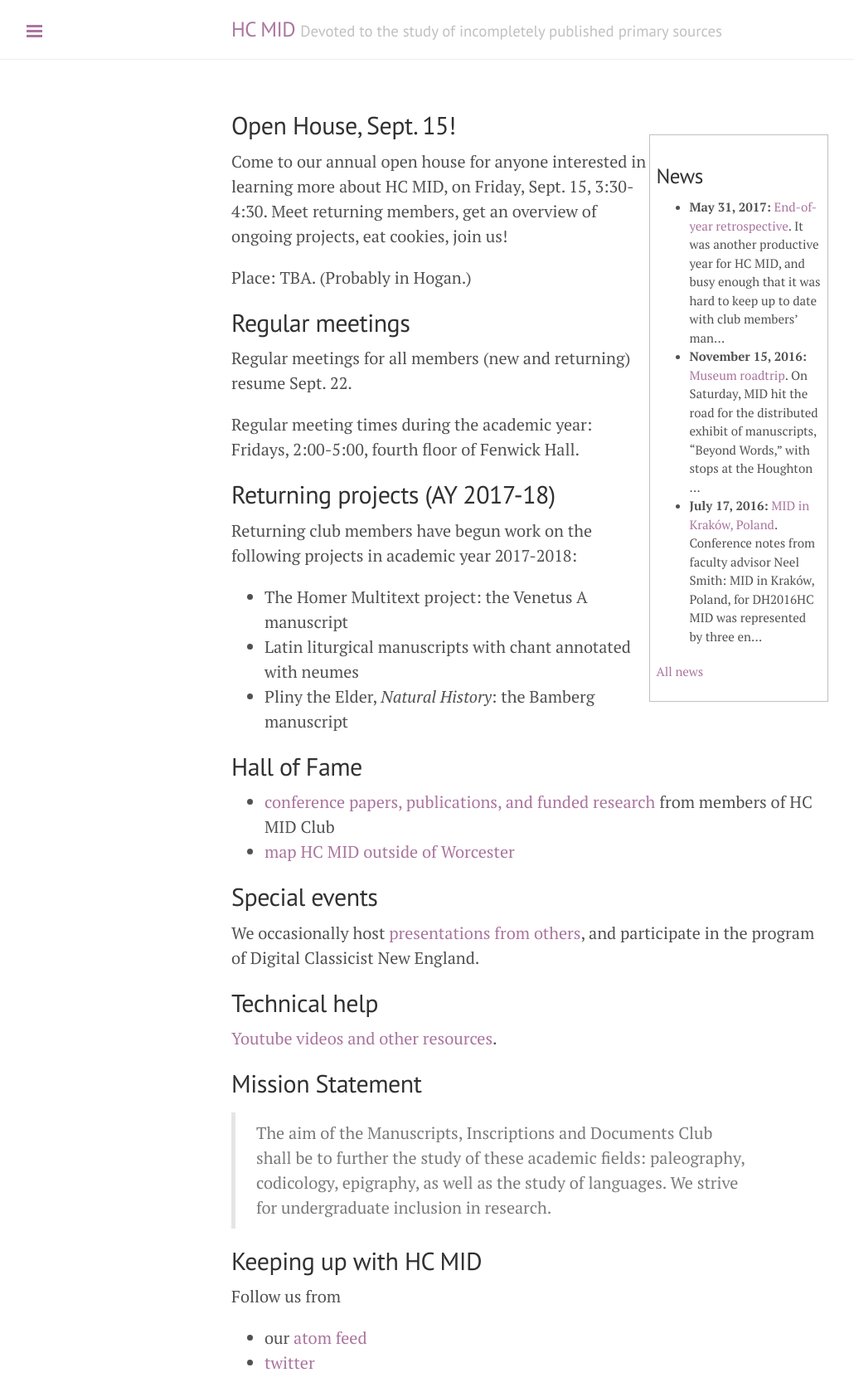
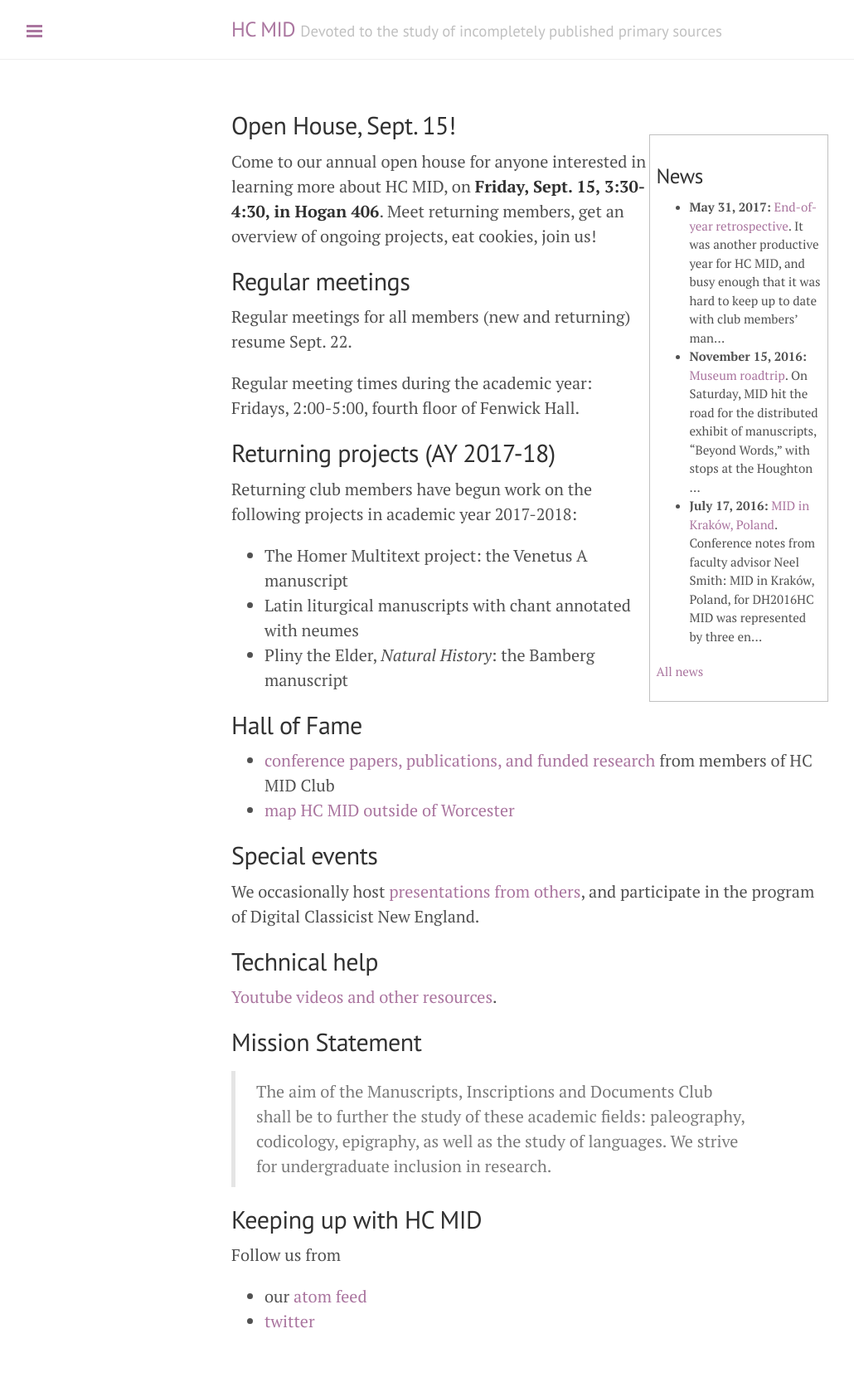
Before and after one commit to HCMID/HCMID.github.io, a Jekyll site: the page built from index.md, in a window 1280 px wide. Shown: the whole page at 83% size, without its empty margins (1-1031 px from the left). Built offline with Jekyll 4.4.1, drawn with Linux system fonts in a browser that asks for light colours; after the commit the page ends 1628 px from its top, so only the background shows below that.

Commit message:
Add place to Open House announce

```diff
--- a/index.md
+++ b/index.md
@@ -5,9 +5,9 @@ title: Holy Cross Manuscripts, Inscriptions and Documents Club
 
 ## Open House, Sept. 15!
 
-Come to our annual open house for anyone interested in learning more about HC MID, on Friday, Sept. 15, 3:30-4:30.   Meet returning members, get an overview of ongoing projects, eat cookies, join us!
+Come to our annual open house for anyone interested in learning more about HC MID, on **Friday, Sept. 15, 3:30-4:30, in Hogan 406**.   Meet returning members, get an overview of ongoing projects, eat cookies, join us!
 
-Place: TBA.  (Probably in Hogan.)
+
 
 ## Regular meetings
 
```
